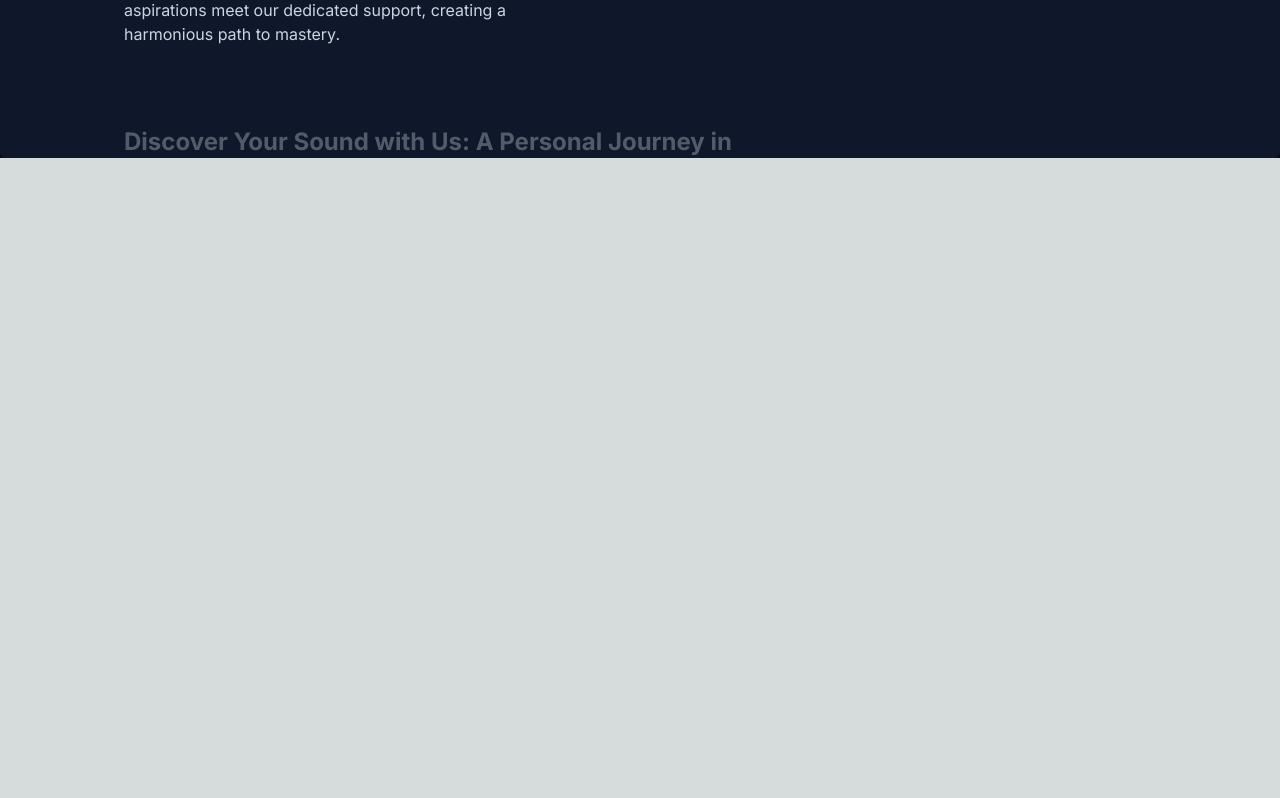
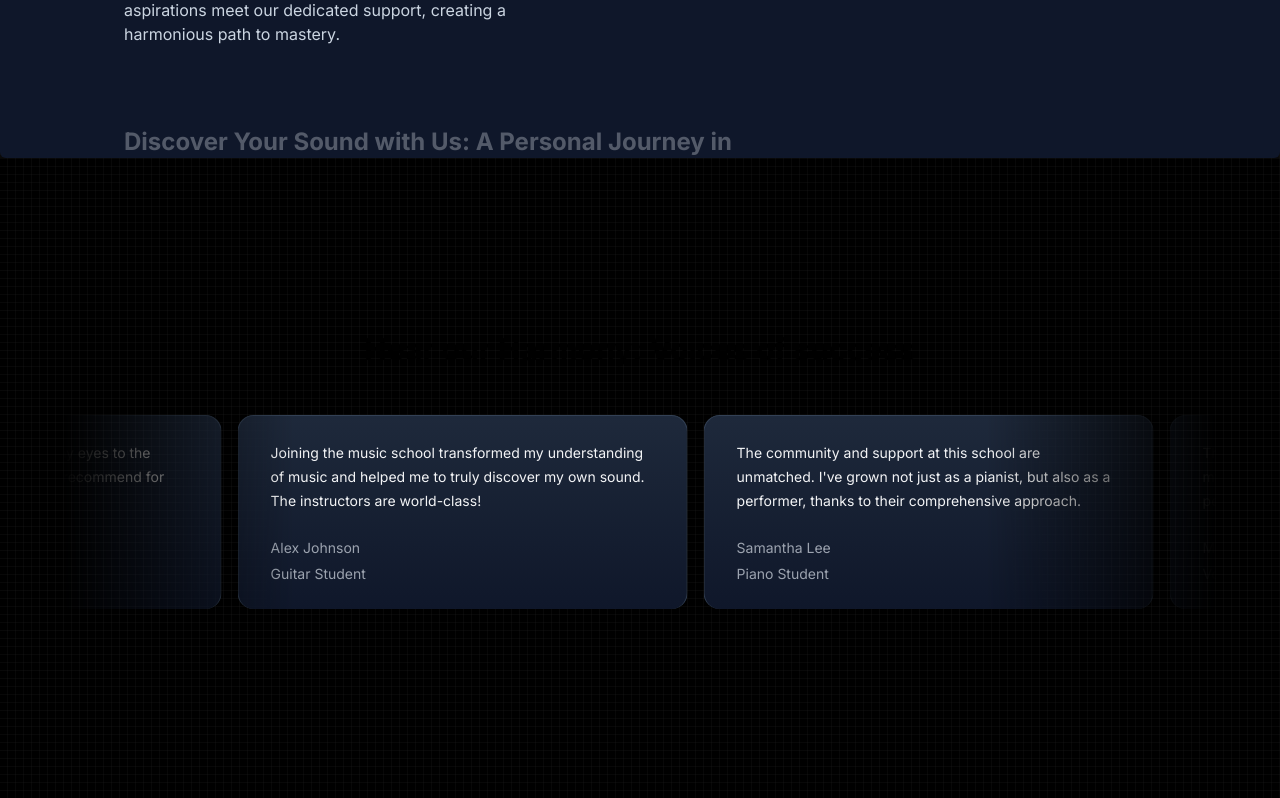
Before and after one commit to arpit-evo/next-js-learning, a Next.js app: page / in a window 1280 px wide. Shown: the part 1670-2468 px from the top of the page. Before the commit the page ends 1828 px from the top, so only its background shows below. Built offline with nearby package versions, Linux system fonts and the light colour scheme.

Commit message:
feat: add small background and loop card section

```diff
--- a/package.json
+++ b/package.json
@@ -11,6 +11,7 @@
   "dependencies": {
     "clsx": "^2.1.1",
     "framer-motion": "^11.2.12",
+    "mini-svg-data-uri": "^1.4.4",
     "next": "14.2.4",
     "react": "^18",
     "react-dom": "^18",
--- a/src/app/page.tsx
+++ b/src/app/page.tsx
@@ -1,5 +1,6 @@
 import FeaturedCourses from "@/components/FeaturedCourses";
 import HeroSection from "@/components/HeroSection";
+import TestimonialCards from "@/components/TestimonialCards";
 import WhyChooseUs from "@/components/WhyChooseUs";
 
 export default function Home() {
@@ -7,7 +8,8 @@
     <main className="min-h-screen bg-black/[0.96] antialiased bg-grid-white/[0.02]">
       <HeroSection />
       <FeaturedCourses />
-      <WhyChooseUs/>
+      <WhyChooseUs />
+      <TestimonialCards />
     </main>
   );
 }
--- /dev/null
+++ b/src/components/TestimonialCards.tsx
@@ -0,0 +1,56 @@
+import React from "react";
+import { InfiniteMovingCards } from "./ui/infinite-moving-cards";
+
+const musicSchoolTestimonials = [
+  {
+    quote:
+      "Joining the music school transformed my understanding of music and helped me to truly discover my own sound. The instructors are world-class!",
+    name: "Alex Johnson",
+    title: "Guitar Student",
+  },
+  {
+    quote:
+      "The community and support at this school are unmatched. I've grown not just as a pianist, but also as a performer, thanks to their comprehensive approach.",
+    name: "Samantha Lee",
+    title: "Piano Student",
+  },
+  {
+    quote:
+      "This school offered me the tools and confidence to take my singing to the next level. I'm endlessly grateful for the personalized coaching.",
+    name: "Michael Chen",
+    title: "Vocal Student",
+  },
+  {
+    quote:
+      "As a violinist, finding the right mentor can be challenging, but this school matched me with a teacher who truly understands my goals and challenges.",
+    name: "Emily Taylor",
+    title: "Violin Student",
+  },
+  {
+    quote:
+      "The production courses here opened my eyes to the intricacies of music production. Highly recommend for any aspiring producers!",
+    name: "Chris Morales",
+    title: "Music Production Student",
+  },
+];
+
+const TestimonialCards = () => {
+  return (
+    <div className="h-[40rem] w-full dark:bg-black dark:bg-grid-small-white/[0.2] relative flex flex-col items-center justify-center overflow-hidden">
+      <h2 className="text-3xl font-bold text-center mb-8 z-10">
+        Hear our Harmony: Voices of success
+      </h2>
+      <div className="flex justify-center w-full overflow-hidden px-4 sm:px-6 lg:px-8">
+        <div className="w-full max-w-6xl">
+          <InfiniteMovingCards
+            items={musicSchoolTestimonials}
+            direction="right"
+            speed="slow"
+          />
+        </div>
+      </div>
+    </div>
+  );
+};
+
+export default TestimonialCards;
--- a/tailwind.config.ts
+++ b/tailwind.config.ts
@@ -1,5 +1,6 @@
 import type { Config } from "tailwindcss";
 const colors = require("tailwindcss/colors");
+const svgToDataUri = require("mini-svg-data-uri");
 const {
   default: flattenColorPalette,
 } = require("tailwindcss/lib/util/flattenColorPalette");
@@ -43,7 +44,7 @@
       },
     },
   },
-  plugins: [addVariablesForColors],
+  plugins: [addVariablesForColors, addSvgPatterns],
 };
 
 function addVariablesForColors({ addBase, theme }: any) {
@@ -57,4 +58,27 @@
   });
 }
 
+function addSvgPatterns({ matchUtilities, theme }: any) {
+  matchUtilities(
+    {
+      "bg-grid": (value: any) => ({
+        backgroundImage: `url("${svgToDataUri(
+          `<svg xmlns="http://www.w3.org/2000/svg" viewBox="0 0 32 32" width="32" height="32" fill="none" stroke="${value}"><path d="M0 .5H31.5V32"/></svg>`
+        )}")`,
+      }),
+      "bg-grid-small": (value: any) => ({
+        backgroundImage: `url("${svgToDataUri(
+          `<svg xmlns="http://www.w3.org/2000/svg" viewBox="0 0 32 32" width="8" height="8" fill="none" stroke="${value}"><path d="M0 .5H31.5V32"/></svg>`
+        )}")`,
+      }),
+      "bg-dot": (value: any) => ({
+        backgroundImage: `url("${svgToDataUri(
+          `<svg xmlns="http://www.w3.org/2000/svg" viewBox="0 0 32 32" width="16" height="16" fill="none"><circle fill="${value}" id="pattern-circle" cx="10" cy="10" r="1.6257413380501518"></circle></svg>`
+        )}")`,
+      }),
+    },
+    { values: flattenColorPalette(theme("backgroundColor")), type: "color" }
+  );
+}
+
 export default config;
```
Also changed, not shown: 1 other file (tests, documents, lock files or other folders).
